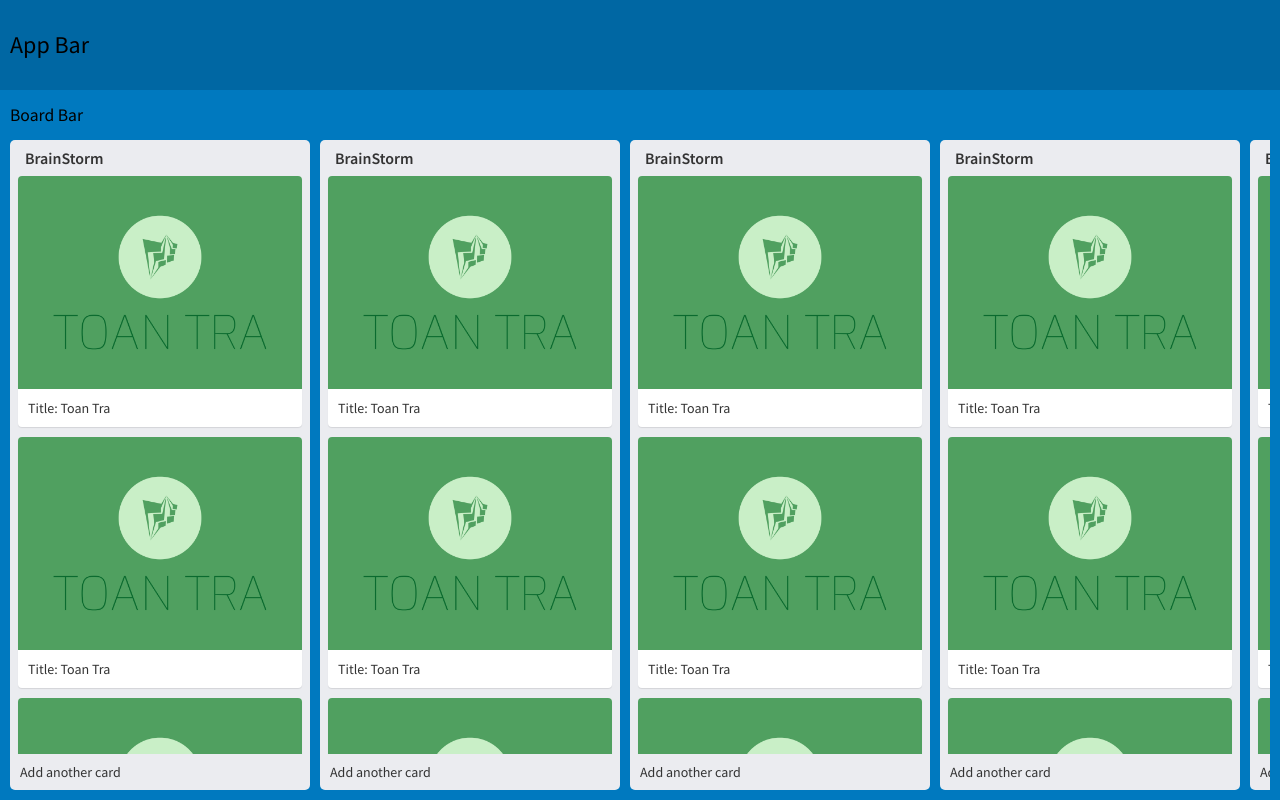
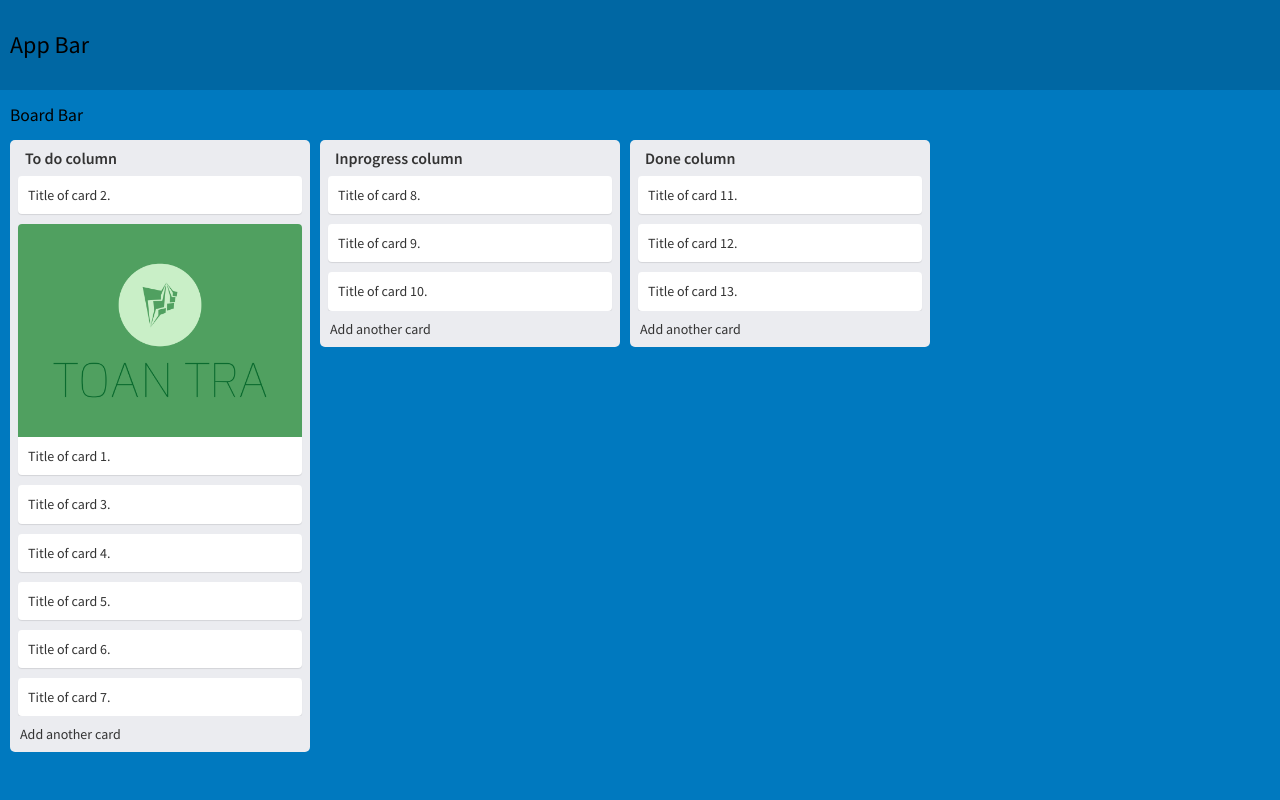
Before and after one commit to anhtoan1103/trello-tatoandev-web, a React (Create React App) app: page / in a window 1280 px wide. Built offline with nearby package versions, Linux system fonts and the light colour scheme.

Commit message:
initial sample data

```diff
--- /dev/null
+++ b/src/actions/initialData.js
@@ -0,0 +1,125 @@
+export const initialData = {
+    boards: [
+        {
+            id: 'board-1',
+            columnOrder: ['column-1', 'column-2', 'column-3'],
+            columns: [
+                {
+                    id: 'column-1',
+                    boardId: 'board-1',
+                    title: 'To do column',
+                    cardOrder: ['card-2', 'card-1', 'card-3','card-4', 'card-5', 'card-6', 'card-7'],
+                    cards: [
+                        {
+                            id: 'card-1',
+                            boardId: 'board-1',
+                            columnId: 'column-1',
+                            title: 'Title of card 1.',
+                            cover: '../toan-tra-logo.png'
+                        },
+                        {
+                            id: 'card-2',
+                            boardId: 'board-1',
+                            columnId: 'column-1',
+                            title: 'Title of card 2.',
+                            cover: null
+                        },
+                        {
+                            id: 'card-3',
+                            boardId: 'board-1',
+                            columnId: 'column-1',
+                            title: 'Title of card 3.',
+                            cover: null
+                        },
+                        {
+                            id: 'card-4',
+                            boardId: 'board-1',
+                            columnId: 'column-1',
+                            title: 'Title of card 4.',
+                            cover: null
+                        },
+                        {
+                            id: 'card-5',
+                            boardId: 'board-1',
+                            columnId: 'column-1',
+                            title: 'Title of card 5.',
+                            cover: null
+                        },
+                        {
+                            id: 'card-6',
+                            boardId: 'board-1',
+                            columnId: 'column-1',
+                            title: 'Title of card 6.',
+                            cover: null
+                        },
+                        {
+                            id: 'card-7',
+                            boardId: 'board-1',
+                            columnId: 'column-1',
+                            title: 'Title of card 7.',
+                            cover: null
+                        }
+                    ]
+                },
+                {
+                    id: 'column-2',
+                    boardId: 'board-1',
+                    title: 'Inprogress column',
+                    cardOrder: ['card-8', 'card-9', 'card-10'],
+                    cards: [
+                        {
+                            id: 'card-8',
+                            boardId: 'board-1',
+                            columnId: 'column-2',
+                            title: 'Title of card 8.',
+                            cover: null
+                        },
+                        {
+                            id: 'card-9',
+                            boardId: 'board-1',
+                            columnId: 'column-2',
+                            title: 'Title of card 9.',
+                            cover: null
+                        },
+                        {
+                            id: 'card-10',
+                            boardId: 'board-1',
+                            columnId: 'column-2',
+                            title: 'Title of card 10.',
+                            cover: null
+                        }
+                    ]
+                },
+                {
+                    id: 'column-3',
+                    boardId: 'board-1',
+                    title: 'Done column',
+                    cardOrder: ['card-11', 'card-12', 'card-13'],
+                    cards: [
+                        {
+                            id: 'card-11',
+                            boardId: 'board-1',
+                            columnId: 'column-3',
+                            title: 'Title of card 11.',
+                            cover: null
+                        },
+                        {
+                            id: 'card-12',
+                            boardId: 'board-1',
+                            columnId: 'column-3',
+                            title: 'Title of card 12.',
+                            cover: null
+                        },
+                        {
+                            id: 'card-13',
+                            boardId: 'board-1',
+                            columnId: 'column-3',
+                            title: 'Title of card 13.',
+                            cover: null
+                        }
+                    ]
+                }
+            ]
+        }
+    ]
+}
--- a/src/components/BoardContent/BoardContent.js
+++ b/src/components/BoardContent/BoardContent.js
@@ -1,19 +1,34 @@
-import React from "react";
-
+import React, { useState, useEffect} from "react";
+import {isEmpty} from 'lodash'
 import './BoardContent.scss'
 
 import Column from "components/Column/Column";
+import {mapOrder} from "utilities/sorts"
+
+import { initialData } from "actions/initialData";
 
 function BoardContent() {
+const [board, setBoard] = useState({})
+const [columns, setColumn] = useState([])
+
+useEffect(() => {
+    const boardFromDB = initialData.boards.find(board => board.id === 'board-1')
+    if (boardFromDB) {
+        setBoard(boardFromDB)
+
+        setColumn(mapOrder(boardFromDB.columns, boardFromDB.columnOrder, 'id'))
+    }
+}, [])
+
+if (isEmpty(board)) {
+    return <div className="not-found">Board not found!</div>
+}
+
     return (
         <div className='board-content'>
-        <Column />
-        <Column />
-        <Column />
-        <Column />
-        <Column />
-        <Column />
-        <Column />
+            {columns.map((column, index) => <Column key={index} column={column}/>
+            )}
+
       </div>
     )
 }
--- /dev/null
+++ b/src/components/Card/Card.js
@@ -0,0 +1,15 @@
+import React from "react";
+
+import './Card.scss'
+
+function Card(props) {
+    const {card} = props
+    return (
+        <li className="card-item">
+            {card.cover &&<img src={card.cover} alt="heheh"></img>}
+            {card.title}
+        </li>
+    )
+}
+
+export default Card
--- a/src/components/Task/Task.scss
+++ b/src/components/Card/Card.scss
@@ -2,7 +2,7 @@
 
 $card-border-radius: 4px;
 
-li.task-item {
+li.card-item {
     background-color: white;
     padding: $gap;
     border-radius: $card-border-radius;
--- a/src/components/Column/Column.js
+++ b/src/components/Column/Column.js
@@ -2,19 +2,21 @@
 
 import './Column.scss'
 
-import Task from "components/Task/Task";
+import Card from "components/Card/Card";
+import {mapOrder} from "utilities/sorts"
 
-function Column() {
+function Column(props) {
+    const {column} = props
+    const cards = mapOrder(column.cards, column.cardOrder, 'id')
+
     return (
         <div className='column'>
           <header>
-            BrainStorm
+            {column.title}
           </header>
-          <ul className="task-list">
-            <Task />
-            <Task />
-            <Task />
-            <Task />
+          <ul className="card-list">
+            {cards.map((card, index) => <Card key={index} card={card} />)}
+
           </ul>
           <footer>Add another card</footer>
         </div>
--- a/src/components/Column/Column.scss
+++ b/src/components/Column/Column.scss
@@ -35,7 +35,7 @@
       border-bottom-left-radius: $column-border-radius;
       border-bottom-right-radius: $column-border-radius;
     }
-    ul.task-list {
+    ul.card-list {
       list-style: none;
       margin: 0;
       max-height: calc(100% - #{$column-header-height} - #{$column-footer-height});
--- a/src/components/Task/Task.js
+++ /dev/null
@@ -1,14 +0,0 @@
-import React from "react";
-
-import './Task.scss'
-
-function Task() {
-    return (
-        <li className="task-item">
-            <img src="../toan-tra-logo.png" alt="heheh"></img>
-            Title: Toan Tra
-        </li>
-    )
-}
-
-export default Task
--- /dev/null
+++ b/src/utilities/sorts.js
@@ -0,0 +1,6 @@
+//Order an array object bases on another array order
+
+export const mapOrder =(array, order, key) => {
+    array.sort((a,b) => order.indexOf(a[key]) - order.indexOf(b[key]))
+    return array
+}
```
